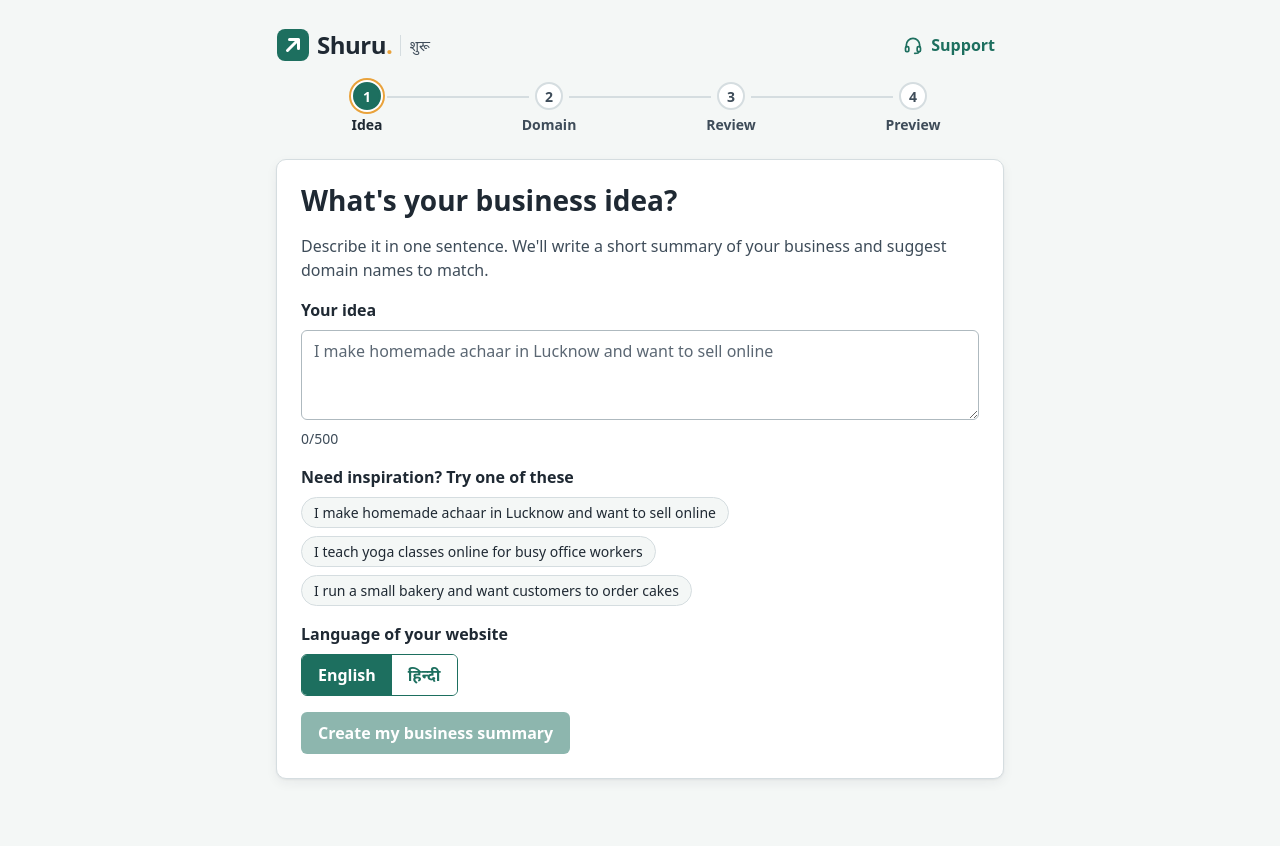
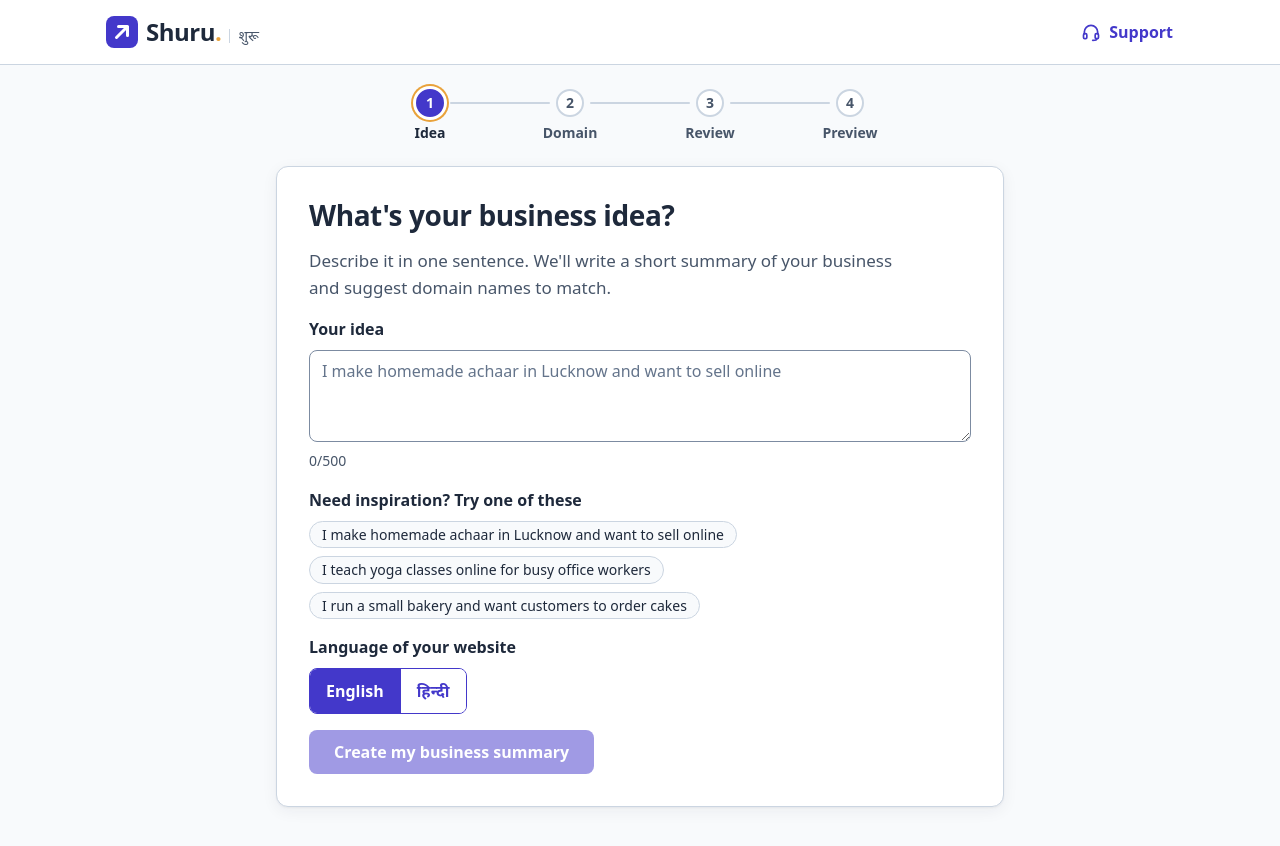
Before and after one commit to niveditajain711-web/Shuru, a React (Vite) app in the folder frontend/: page / in a window 1280 px wide. Shown: the top 846 px of the page. Before the commit the page ends 811 px from the top, so only its background shows below. Built offline with nearby package versions, Linux system fonts and the light colour scheme.

Commit message:
updated ui

```diff
--- a/frontend/src/App.tsx
+++ b/frontend/src/App.tsx
@@ -125,9 +125,9 @@ export function App() {
   }
 
   return (
-    <div className="page">
-      <header className="site-header">
-        <div className="header-top">
+    <>
+      <header className="app-bar">
+        <div className="app-bar-inner">
           <button type="button" className="logo" title="Start a new site" onClick={requestStartOver}>
             <Logo />
           </button>
@@ -141,9 +141,11 @@ export function App() {
             <span className="nav-link-label">Support</span>
           </button>
         </div>
+      </header>
+      <div className={step === "preview" && activeRun ? "page page-wide" : "page"}>
         <Stepper current={step} run={activeRun} onNavigate={(target) => activeRun && navigate(activeRun.id, target)} />
-      </header>
-      <main ref={main}>{renderStep()}</main>
+        <main ref={main}>{renderStep()}</main>
+      </div>
       <SupportDialog open={supportOpen} onClose={() => setSupportOpen(false)} />
 
       <ConfirmDialog
@@ -156,6 +158,6 @@ export function App() {
       >
         <p>Your current site stays saved. You can return to it with the browser Back button or its link.</p>
       </ConfirmDialog>
-    </div>
+    </>
   );
 }
--- a/frontend/src/components/Logo.tsx
+++ b/frontend/src/components/Logo.tsx
@@ -1,4 +1,4 @@
-/** The Shuru brand: a green tile with a "start" arrow, the wordmark, a turmeric dot, and "शुरू" (Hindi for "start"). */
+/** The Shuru brand: a brand-colour tile with a "start" arrow, the wordmark, a turmeric dot, and "शुरू" (Hindi for "start"). */
 export function Logo() {
   return (
     <>
@@ -13,6 +13,7 @@ export function Logo() {
           strokeLinejoin="round"
         />
       </svg>
+      <span className="logo-text">
         <span className="logo-word">
           Shuru
           <span className="logo-dot" aria-hidden="true">
@@ -22,6 +23,7 @@ export function Logo() {
         <span className="logo-hindi" lang="hi" aria-hidden="true">
           शुरू
         </span>
+      </span>
     </>
   );
 }
--- a/frontend/src/styles.css
+++ b/frontend/src/styles.css
@@ -1,22 +1,27 @@
 /* --- Design tokens --- */
 :root {
-  --ink: #1f2933;
-  --muted: #3e4c59;
-  --placeholder: #5b6773;
-  --accent: #1d6f5f;
-  --accent-strong: #15564a;
-  --accent-soft: #e3f1ee;
-  --accent-ink: #ffffff;
-  /* One warm accent, used sparingly for highlights. Never as text on white (2.2:1); use fills with dark text. */
-  --turmeric: #e9a23b;
-  --turmeric-soft: #fdf1d9;
-  --border: #d5dde0;
-  --bg: #f4f7f6;
+  /* Palette "Indigo & Saffron". Swap this block to re-theme every page. */
+  --primary: #4338ca;
+  --primary-strong: #3730a3;
+  --primary-soft: #eef2ff;
+  --on-primary: #ffffff;
+  /* Warm highlight, used sparingly. Fills with dark text only, never as text on white. */
+  --highlight: #e9a23b;
+  --highlight-soft: #fdf1d9;
+  --ink: #1e293b;
+  --muted: #475569;
+  --placeholder: #64748b;
+  --bg: #f8fafc;
   --surface: #ffffff;
+  --border: #cbd5e1;
+  /* Input and control outlines: at least 3:1 against the surface (WCAG 1.4.11). */
+  --border-strong: #7c8ba1;
+  --focus: var(--primary);
   --danger: #b42318;
   --danger-soft: #fdecea;
   --notice-soft: #fff7e0;
   --notice-border: #e6c453;
+  --shadow-color: 30, 41, 59;
 
   --space-1: 4px;
   --space-2: 8px;
@@ -24,14 +29,23 @@
   --space-4: 16px;
   --space-5: 24px;
   --space-6: 32px;
+  --space-7: 48px;
 
-  --radius: 10px;
-  --radius-small: 6px;
-  --shadow: 0 1px 2px rgba(31, 41, 51, 0.06), 0 4px 12px rgba(31, 41, 51, 0.06);
+  --page: 760px;
+  --page-wide: 1100px;
+  --gutter: var(--space-4);
+
+  --radius: 12px;
+  --radius-small: 8px;
+  --shadow: 0 1px 2px rgba(var(--shadow-color), 0.05), 0 4px 16px rgba(var(--shadow-color), 0.06);
+  --shadow-raised: 0 2px 4px rgba(var(--shadow-color), 0.06), 0 12px 32px rgba(var(--shadow-color), 0.12);
+  --transition: 150ms ease;
 
   --text-small: 0.875rem;
+  --text-base: 1rem;
   --text-large: 1.125rem;
   --text-title: 1.75rem;
+  --control-height: 44px;
 }
 
 * {
@@ -43,44 +57,73 @@ body {
   color: var(--ink);
   background: var(--bg);
   font-family: system-ui, -apple-system, "Segoe UI", "Noto Sans Devanagari", sans-serif;
-  line-height: 1.5;
+  font-size: var(--text-base);
+  line-height: 1.55;
+  -webkit-font-smoothing: antialiased;
+  text-rendering: optimizeLegibility;
 }
 
+/* One column per page. The app bar, the stepper and the card share the same gutters, so their edges line up. */
 .page {
-  max-width: 760px;
+  max-width: var(--page);
   margin: 0 auto;
-  padding: var(--space-5) var(--space-4) var(--space-6);
+  padding: var(--space-5) var(--gutter) var(--space-7);
 }
 
-/* --- Header and logo --- */
-.site-header {
-  display: flex;
-  flex-direction: column;
-  gap: var(--space-4);
-  margin-bottom: var(--space-5);
+/* The Preview step needs room for a desktop-sized frame. */
+.page-wide {
+  max-width: var(--page-wide);
 }
 
-.logo {
+/* --- App bar: logo and Support, in the same place on every page --- */
+.app-bar {
+  background: var(--surface);
+  border-bottom: 1px solid var(--border);
+}
+
+.app-bar-inner {
+  display: flex;
+  align-items: center;
+  justify-content: space-between;
+  gap: var(--space-3);
+  max-width: var(--page-wide);
+  min-height: 64px;
+  margin: 0 auto;
+  padding: var(--space-2) var(--gutter);
+}
+
+button.logo {
   display: inline-flex;
   align-items: center;
-  align-self: flex-start;
   gap: var(--space-2);
-  padding: var(--space-1) var(--space-2) var(--space-1) 0;
-  color: var(--accent);
+  min-height: 0;
+  padding: var(--space-1);
+  /* Pull back by the padding so the tile's left edge sits on the gutter. */
+  margin-left: calc(-1 * var(--space-1));
+  color: var(--primary);
   background: none;
+  border: 0;
   border-radius: var(--radius-small);
 }
 
-.logo:hover:not(:disabled) {
+button.logo:hover:not(:disabled) {
   background: none;
 }
 
-.logo:hover:not(:disabled) .logo-mark {
-  color: var(--accent-strong);
+button.logo:hover:not(:disabled) .logo-mark {
+  color: var(--primary-strong);
 }
 
 .logo-mark {
   flex: none;
+  display: block;
+}
+
+/* Latin wordmark and Devanagari share one baseline instead of being box-centred. */
+.logo-text {
+  display: inline-flex;
+  align-items: baseline;
+  gap: var(--space-2);
 }
 
 .logo-word {
@@ -92,18 +135,26 @@ body {
 }
 
 .logo-dot {
-  color: var(--turmeric);
+  color: var(--highlight);
 }
 
 .logo-hindi {
   padding-left: var(--space-2);
   font-size: var(--text-small);
   font-weight: 500;
+  line-height: 1;
   color: var(--muted);
   border-left: 1px solid var(--border);
 }
 
 /* --- Stepper --- */
+.stepper {
+  --marker: 28px;
+  --marker-gap: 6px;
+  max-width: 560px;
+  margin: 0 auto var(--space-5);
+}
+
 .stepper ol {
   display: flex;
   margin: 0;
@@ -116,30 +167,36 @@ body {
   flex: 1;
 }
 
+/* Connector: vertically centred on the marker, with an equal gap on both sides. */
 .step:not(:last-child)::after {
   content: "";
   position: absolute;
-  top: 14px;
-  left: calc(50% + 20px);
-  right: calc(-50% + 20px);
+  top: calc(var(--marker) / 2 - 1px);
+  left: calc(50% + var(--marker) / 2 + var(--marker-gap));
+  right: calc(-50% + var(--marker) / 2 + var(--marker-gap));
   height: 2px;
   background: var(--border);
+  border-radius: 1px;
+  transition: background-color var(--transition);
 }
 
 .step.done:not(:last-child)::after {
-  background: var(--accent);
+  background: var(--primary);
 }
 
 .step-button {
   display: flex;
   flex-direction: column;
   align-items: center;
-  gap: var(--space-1);
+  gap: var(--space-2);
   width: 100%;
+  min-height: 0;
   padding: 0;
   font: inherit;
   font-size: var(--text-small);
   font-weight: 600;
+  line-height: 1.2;
+  text-align: center;
   color: var(--muted);
   background: none;
   border: 0;
@@ -152,42 +209,53 @@ button.step-button {
 
 button.step-button:hover .step-label {
   text-decoration: underline;
+  text-underline-offset: 3px;
 }
 
 button.step-button:hover:not(:disabled) {
   background: none;
 }
 
+button.step-button:hover .step-marker {
+  box-shadow: 0 0 0 4px var(--primary-soft);
+}
+
 .step-marker {
   display: grid;
   place-items: center;
-  width: 28px;
-  height: 28px;
+  width: var(--marker);
+  height: var(--marker);
   font-size: var(--text-small);
+  font-weight: 700;
+  line-height: 1;
   color: var(--muted);
   background: var(--surface);
   border: 2px solid var(--border);
   border-radius: 50%;
+  transition:
+    background-color var(--transition),
+    border-color var(--transition),
+    box-shadow var(--transition);
 }
 
 .step.done .step-marker {
-  color: var(--accent-ink);
-  background: var(--accent);
-  border-color: var(--accent);
+  color: var(--on-primary);
+  background: var(--primary);
+  border-color: var(--primary);
 }
 
 .step.next .step-marker {
-  color: var(--accent);
-  border-color: var(--accent);
+  color: var(--primary);
+  border-color: var(--primary);
 }
 
 .step.current .step-marker {
-  color: var(--accent-ink);
-  background: var(--accent);
-  border-color: var(--accent);
+  color: var(--on-primary);
+  background: var(--primary);
+  border-color: var(--primary);
   box-shadow:
-    0 0 0 2px var(--surface),
-    0 0 0 4px var(--turmeric);
+    0 0 0 3px var(--surface),
+    0 0 0 5px var(--highlight);
 }
 
 .step.current .step-button,
@@ -203,8 +271,10 @@ span.step-button {
 
 .step-count {
   display: none;
-  margin: 0 0 var(--space-2);
+  margin: 0 0 var(--space-3);
   font-size: var(--text-small);
+  font-weight: 600;
+  text-align: center;
   color: var(--muted);
 }
 
@@ -235,9 +305,8 @@ span.step-button {
     white-space: nowrap;
   }
 
-  .step:not(:last-child)::after {
-    left: calc(50% + 18px);
-    right: calc(-50% + 18px);
+  .stepper {
+    --marker-gap: 4px;
   }
 }
 
@@ -246,17 +315,25 @@ span.step-button {
   display: flex;
   flex-direction: column;
   gap: var(--space-4);
-  padding: var(--space-5);
+  padding: var(--space-6);
   background: var(--surface);
   border: 1px solid var(--border);
   border-radius: var(--radius);
   box-shadow: var(--shadow);
 }
 
+h1,
+h2 {
+  color: var(--ink);
+  text-wrap: balance;
+}
+
 h1 {
   margin: 0;
   font-size: var(--text-title);
+  font-weight: 700;
   line-height: 1.2;
+  letter-spacing: -0.015em;
 }
 
 h1:focus {
@@ -266,6 +343,8 @@ h1:focus {
 h2 {
   margin: 0 0 var(--space-2);
   font-size: var(--text-large);
+  font-weight: 650;
+  line-height: 1.3;
 }
 
 p {
@@ -273,7 +352,10 @@ p {
 }
 
 .lead {
+  max-width: 60ch;
+  font-size: 1.0625rem;
   color: var(--muted);
+  text-wrap: pretty;
 }
 
 .hint {
@@ -298,8 +380,8 @@ p {
   padding: var(--space-3) var(--space-4);
   font-size: var(--text-large);
   font-weight: 600;
-  background: var(--turmeric-soft);
-  border-left: 4px solid var(--turmeric);
+  background: var(--highlight-soft);
+  border-left: 4px solid var(--highlight);
   border-radius: var(--radius-small);
 }
 
@@ -308,8 +390,8 @@ p {
   flex-direction: column;
   gap: var(--space-3);
   padding: var(--space-4);
-  background: var(--turmeric-soft);
-  border-left: 4px solid var(--turmeric);
+  background: var(--highlight-soft);
+  border-left: 4px solid var(--highlight);
   border-radius: var(--radius-small);
 }
 
@@ -322,15 +404,15 @@ p {
 }
 
 .business-summary button.chip[aria-pressed="true"] {
-  color: var(--accent-ink);
-  background: var(--accent);
-  border-color: var(--accent);
+  color: var(--on-primary);
+  background: var(--primary);
+  border-color: var(--primary);
 }
 
 .business-summary details summary {
   font-size: var(--text-small);
   font-weight: 600;
-  color: var(--accent);
+  color: var(--primary);
   cursor: pointer;
 }
 
@@ -348,6 +430,8 @@ p {
 .facts dt {
   font-size: var(--text-small);
   font-weight: 600;
+  letter-spacing: 0.02em;
+  text-transform: uppercase;
   color: var(--muted);
 }
 
@@ -370,11 +454,34 @@ label,
 textarea,
 input {
   width: 100%;
+  min-height: var(--control-height);
   padding: var(--space-2) var(--space-3);
   font: inherit;
+  color: var(--ink);
   background: var(--surface);
-  border: 1px solid #aeb9bf;
+  border: 1px solid var(--border-strong);
   border-radius: var(--radius-small);
+  transition:
+    border-color var(--transition),
+    box-shadow var(--transition);
+}
+
+textarea:hover:not(:disabled),
+input:hover:not(:disabled) {
+  border-color: var(--muted);
+}
+
+/* Text fields get a soft ring on focus instead of the global outline. */
+textarea:focus-visible,
+input:not([type="radio"], [type="checkbox"]):focus-visible {
+  outline: none;
+  border-color: var(--primary);
+  box-shadow: 0 0 0 3px var(--primary-soft), 0 0 0 1px var(--primary) inset;
+}
+
+textarea:disabled,
+input:disabled {
+  background: var(--bg);
 }
 
 textarea {
@@ -403,28 +510,43 @@ textarea {
 
 /* --- Buttons --- */
 button {
-  padding: var(--space-2) var(--space-4);
+  display: inline-flex;
+  align-items: center;
+  justify-content: center;
+  gap: var(--space-2);
+  min-height: var(--control-height);
+  padding: var(--space-2) var(--space-5);
   font: inherit;
   font-weight: 600;
-  color: var(--accent-ink);
-  background: var(--accent);
+  line-height: 1.25;
+  color: var(--on-primary);
+  background: var(--primary);
   border: 1px solid transparent;
   border-radius: var(--radius-small);
   cursor: pointer;
+  transition:
+    background-color var(--transition),
+    border-color var(--transition),
+    color var(--transition),
+    box-shadow var(--transition);
 }
 
 button:hover:not(:disabled) {
-  background: var(--accent-strong);
+  background: var(--primary-strong);
+}
+
+button:active:not(:disabled) {
+  transform: translateY(1px);
 }
 
 button.secondary {
-  color: var(--accent);
+  color: var(--primary);
   background: var(--surface);
-  border-color: var(--accent);
+  border-color: var(--primary);
 }
 
 button.secondary:hover:not(:disabled) {
-  background: var(--accent-soft);
+  background: var(--primary-soft);
 }
 
 button:disabled {
@@ -435,11 +557,13 @@ button:disabled {
 .actions {
   display: flex;
   flex-wrap: wrap;
+  align-items: center;
   gap: var(--space-3);
 }
 
+/* Visible on every background: the old yellow ring was under 2:1 on white. */
 :focus-visible {
-  outline: 3px solid #f2b705;
+  outline: 3px solid var(--focus);
   outline-offset: 2px;
 }
 
@@ -454,6 +578,8 @@ button:disabled {
 }
 
 .chip {
+  display: inline-block;
+  min-height: 0;
   padding: var(--space-1) var(--space-3);
   font-size: var(--text-small);
   font-weight: 500;
@@ -469,33 +595,38 @@ button.chip {
 }
 
 button.chip:hover:not(:disabled) {
-  background: var(--accent-soft);
-  border-color: var(--accent);
+  background: var(--primary-soft);
+  border-color: var(--primary);
 }
 
 /* --- Segmented control (language) --- */
 .segmented {
   display: inline-flex;
   align-self: flex-start;
-  border: 1px solid var(--accent);
+  border: 1px solid var(--primary);
   border-radius: var(--radius-small);
   overflow: hidden;
 }
 
 .segmented button {
-  color: var(--accent);
+  padding-inline: var(--space-4);
+  color: var(--primary);
   background: var(--surface);
   border: 0;
   border-radius: 0;
 }
 
 .segmented button:hover:not(:disabled) {
-  background: var(--accent-soft);
+  background: var(--primary-soft);
+}
+
+.segmented button + button {
+  border-left: 1px solid var(--primary);
 }
 
 .segmented button[aria-pressed="true"] {
-  color: var(--accent-ink);
-  background: var(--accent);
+  color: var(--on-primary);
+  background: var(--primary);
 }
 
 /* --- Domain list --- */
@@ -528,20 +659,33 @@ legend {
   cursor: pointer;
 }
 
+.domain-card {
+  transition:
+    border-color var(--transition),
+    background-color var(--transition),
+    box-shadow var(--transition);
+}
+
 .domain-card:hover {
-  border-color: var(--accent);
+  border-color: var(--primary);
+}
+
+/* The radio is small; ring the whole card when it has keyboard focus. */
+.domain-card:has(input:focus-visible) {
+  outline: 3px solid var(--focus);
+  outline-offset: 2px;
 }
 
 .domain-card:has(input:checked) {
-  background: var(--accent-soft);
-  border-color: var(--accent);
-  box-shadow: 0 0 0 1px var(--accent);
+  background: var(--primary-soft);
+  border-color: var(--primary);
+  box-shadow: 0 0 0 1px var(--primary);
 }
 
 .domain-card input {
   width: auto;
   margin: 0;
-  accent-color: var(--accent);
+  accent-color: var(--primary);
 }
 
 .domain-name {
@@ -560,8 +704,8 @@ legend {
 /* --- Review --- */
 .summary {
   padding: var(--space-4) var(--space-5);
-  background: var(--accent-soft);
-  border: 1px solid var(--accent);
+  background: var(--primary-soft);
+  border: 1px solid var(--primary);
   border-radius: var(--radius);
 }
 
@@ -584,43 +728,40 @@ legend {
 }
 
 /* --- Preview --- */
-/* The Preview step is wider than the others. The header keeps its normal width and stays centered. */
-.page:has(.preview-card) {
-  max-width: 1100px;
-}
-
-.page:has(.preview-card) .site-header {
-  max-width: 760px;
-  margin-inline: auto;
-}
-
 .toolbar {
   display: flex;
   flex-wrap: wrap;
+  align-items: center;
+  justify-content: space-between;
   gap: var(--space-3);
 }
 
 .preview {
+  display: block;
   width: 100%;
   height: clamp(480px, 70vh, 760px);
   background: var(--surface);
   border: 1px solid var(--border);
   border-radius: var(--radius-small);
+  box-shadow: 0 1px 2px rgba(var(--shadow-color), 0.05);
 }
 
-/* Phone-sized frame: the same page, narrower, so its responsive layout shows. */
+/* Phone-sized frame: the same page, narrower, so its responsive layout shows. Centred in the card. */
 .preview.mobile {
   align-self: center;
   width: 390px;
   max-width: 100%;
-  border-radius: 20px;
+  height: min(760px, 75vh);
+  border: 8px solid var(--ink);
+  border-radius: 28px;
 }
 
 .next-panel {
   display: flex;
   flex-direction: column;
   gap: var(--space-3);
-  padding-top: var(--space-4);
+  margin-top: var(--space-2);
+  padding-top: var(--space-5);
   border-top: 1px solid var(--border);
 }
 
@@ -643,7 +784,7 @@ legend {
   width: 22px;
   height: 22px;
   border: 3px solid var(--border);
-  border-top-color: var(--accent);
+  border-top-color: var(--primary);
   border-radius: 50%;
   animation: spin 0.8s linear infinite;
 }
@@ -662,7 +803,7 @@ legend {
 
 .skeleton {
   height: 56px;
-  background: linear-gradient(90deg, #e8eeed 25%, #f4f7f6 50%, #e8eeed 75%);
+  background: linear-gradient(90deg, var(--border) 25%, var(--bg) 50%, var(--border) 75%);
   background-size: 200% 100%;
   border-radius: var(--radius-small);
   animation: shimmer 1.4s ease-in-out infinite;
@@ -678,6 +819,12 @@ legend {
   .spinner,
   .skeleton {
     animation: none;
+  }
+
+  *,
+  *::before,
+  *::after {
+    transition-duration: 0s !important;
   }
 }
 
@@ -704,11 +851,11 @@ dialog {
   background: var(--surface);
   border: 1px solid var(--border);
   border-radius: var(--radius);
-  box-shadow: var(--shadow);
+  box-shadow: var(--shadow-raised);
 }
 
 dialog::backdrop {
-  background: rgba(31, 41, 51, 0.5);
+  background: rgba(var(--shadow-color), 0.5);
 }
 
 dialog h2 {
@@ -721,11 +868,28 @@ dialog .actions {
 
 @media (max-width: 600px) {
   .card {
-    padding: var(--space-4);
+    padding: var(--space-5) var(--space-4);
   }
 
   h1 {
     font-size: 1.5rem;
+  }
+
+  .app-bar-inner {
+    min-height: 56px;
+  }
+
+  /* Full-width primary actions are easier to tap. */
+  .actions > button {
+    flex: 1 1 auto;
+  }
+
+  .toolbar .segmented {
+    flex: 1 1 auto;
+  }
+
+  .toolbar .segmented button {
+    flex: 1;
   }
 
   .domain-card {
@@ -743,27 +907,20 @@ dialog .actions {
 }
 
 /* --- Support link and modal --- */
-.header-top {
-  display: flex;
-  align-items: center;
-  justify-content: space-between;
-  gap: var(--space-3);
-}
-
-/* A quiet text link in the header: same green, no fill. */
+/* A quiet text link in the app bar, in the brand colour with no fill. */
 button.nav-link {
-  display: inline-flex;
-  align-items: center;
-  gap: var(--space-2);
-  padding: var(--space-1) var(--space-2);
-  color: var(--accent);
+  min-height: 40px;
+  padding: var(--space-2) var(--space-3);
+  /* Pull back by the padding so the icon's right edge sits on the gutter, mirroring the logo. */
+  margin-right: calc(-1 * var(--space-3));
+  color: var(--primary);
   background: none;
   border-color: transparent;
 }
 
 button.nav-link:hover:not(:disabled) {
-  color: var(--accent-strong);
-  background: var(--accent-soft);
+  color: var(--primary-strong);
+  background: var(--primary-soft);
 }
 
 dialog.support-dialog {
@@ -796,8 +953,10 @@ dialog.support-dialog {
 }
 
 button.icon-button {
-  display: inline-flex;
-  padding: var(--space-1);
+  min-height: 40px;
+  min-width: 40px;
+  padding: var(--space-2);
+  margin-right: calc(-1 * var(--space-2));
   color: var(--muted);
   background: none;
   border-color: transparent;
@@ -805,20 +964,22 @@ button.icon-button {
 
 button.icon-button:hover:not(:disabled) {
   color: var(--ink);
-  background: var(--accent-soft);
+  background: var(--primary-soft);
 }
 
 /* A button that reads as a text link, for the quiet secondary action. */
 button.link {
+  min-height: 0;
   padding-inline: var(--space-1);
-  color: var(--accent);
+  text-underline-offset: 3px;
+  color: var(--primary);
   text-decoration: underline;
   background: none;
   border-color: transparent;
 }
 
 button.link:hover:not(:disabled) {
-  color: var(--accent-strong);
+  color: var(--primary-strong);
   background: none;
 }
 
```
Also changed, not shown: frontend/public/favicon.svg, 1 other file (tests, documents, lock files or other folders). Lines whose indentation alone changed are shown as unchanged.
